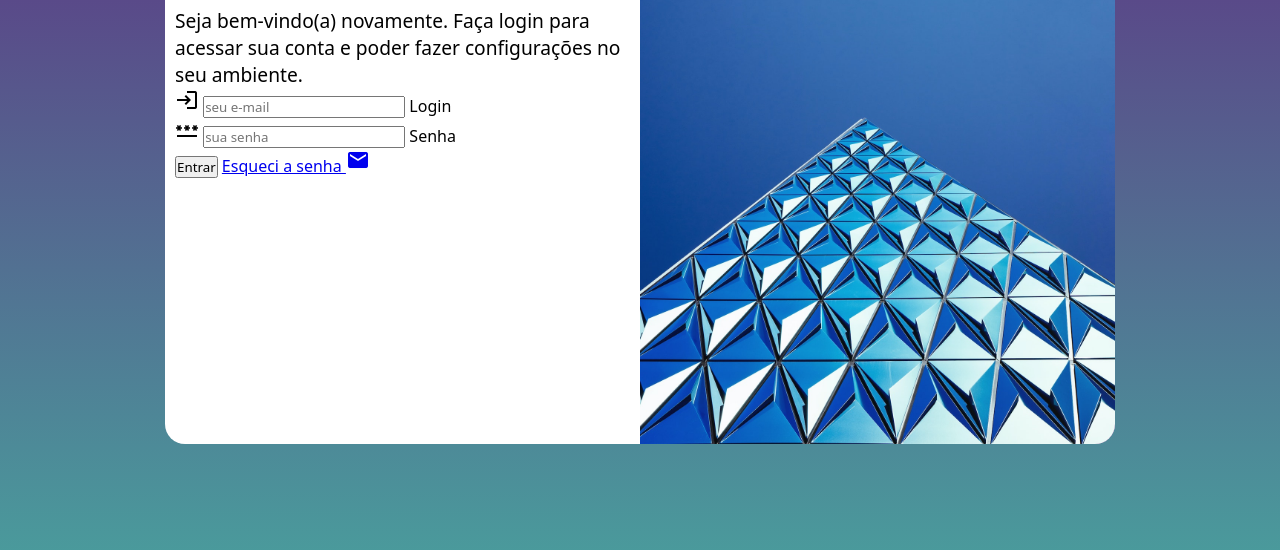
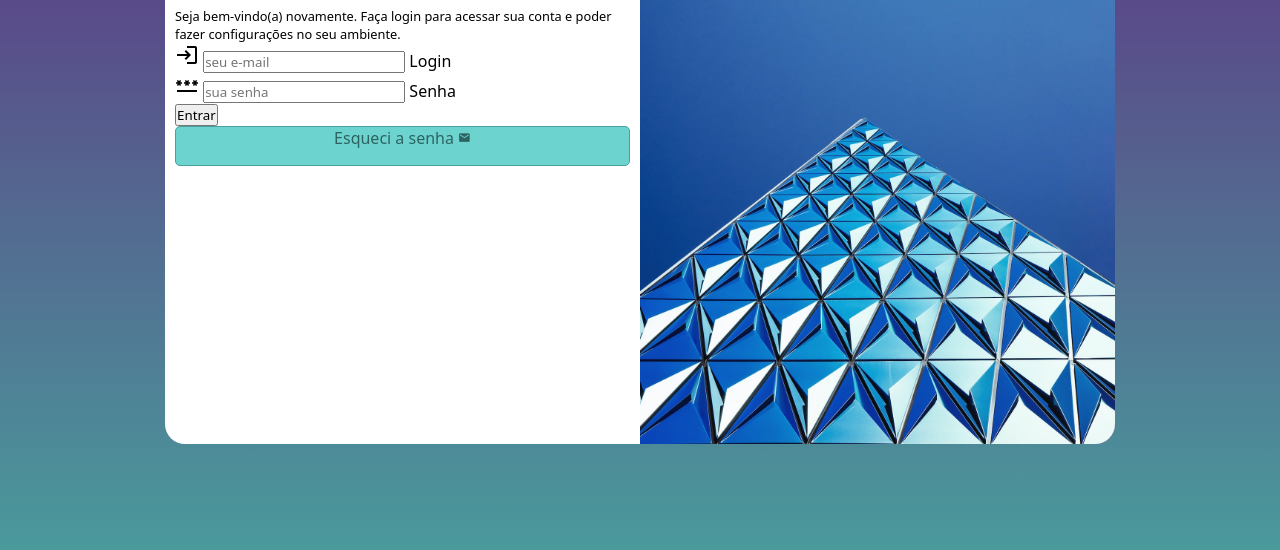
Before and after one commit to Fratides/projeto-login, a plain HTML site: page index.html in a window 1280 px wide. Shown: the part 206-756 px from the top of the page. Drawn offline with Linux system fonts and the light colour scheme.

Commit message:
editando projeto login

```diff
--- a/estilos/media-query.css
+++ b/estilos/media-query.css
@@ -30,6 +30,7 @@ Grandes Telas: acima de 1200px
     float: right;
     width: 70%;
     }
+
 }
 
 @media screen and (min-width:992px) {
@@ -49,7 +50,7 @@ Grandes Telas: acima de 1200px
     }
 
     section#login > div#formulario {
-        float: right;
+        float: left;
         width: 50%;
     }
 
@@ -58,7 +59,42 @@ Grandes Telas: acima de 1200px
     }
 
     div#formulario > p {
-        font-size: 1.2em;
+        font-size: 0.8em;
     }
 
+    form > imput[type=submit] {
+        display: block;
+        font-size: 1em;
+        width: 100%;
+        height: 40px;
+        background-color: #49a09d ;
+        color: white;
+        border: none;
+        border-radius: 5px;
+    }
+
+    form > imput [type=submit]:hover {
+        background-color: #2d6462;
+    }
+
+    form > a.botao {
+        display: block;
+        text-align: center;
+        font-size: 1em;
+        width: 100%;
+        height: 40px;
+        background-color: #6cd3cf;
+        color: #2d6462;
+        border: 1px solid #49a09d;
+        border-radius: 5px;
+        text-decoration: none;
+    }
+
+    form > a.botao > i {
+        font-size: 0.8em;
+    }
+
+
+
+
 }
--- a/estilos/style.css
+++ b/estilos/style.css
@@ -63,3 +63,6 @@ section#login > div#formulario {
     div#formulario > p {
         font-size: 0.8em;
     }
+    section#senha {
+        font-size: 0.2em;
+    }
--- a/index.html
+++ b/index.html
@@ -29,8 +29,8 @@
                         <label for="isenha">Senha</label>
                     </div>
                     <input type="submit" value="Entrar">
-                    <a href="esqueci.html">
-                        Esqueci a senha <i class="material-icons">mail</i>
+                    <a href="esqueci.html" class="botao">
+                        Esqueci a senha <i class="material-icons">mail</i> <!--adicionei icone-->
                     </a>
                 </form>
             </div>
```
